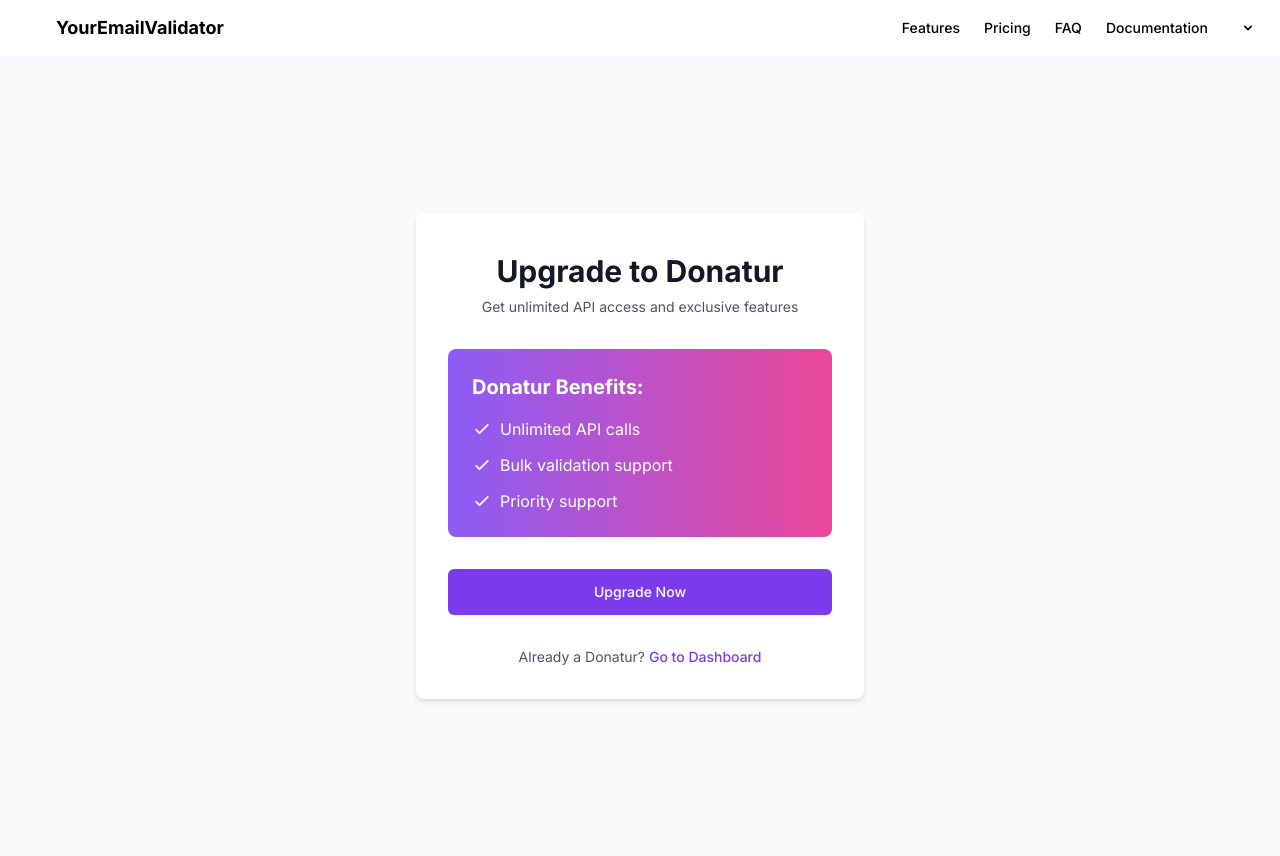
After one commit to tinapyp/YourEmailValidator, a FastAPI app: template templates/pages/donate.html in a window 1280 px wide. The commit adds this page. Run offline with FastAPI, Linux system fonts and the light colour scheme; the template is opened without the code that fills it, so the values that code supplies are empty; parts of the project's set-up code (start-up, migrations or seed data) failed here and were passed over.

Commit message:
add dynamic to button

```diff
--- a/static/css/styles.css
+++ b/static/css/styles.css
@@ -23,6 +23,11 @@ body {
     0 4px 6px -2px rgba(236, 72, 153, 0.05);
 }
 
+.mt-auto a {
+  position: relative;
+  z-index: 999 !important;
+}
+
 #faq details {
   border-bottom: 1px solid #e5e7eb;
 }
--- a/templates/components/support_button.html
+++ b/templates/components/support_button.html
@@ -1,4 +1,4 @@
 <section class="text-center mb-8">
-  <a href="#" style="--pulse-color:#9a58df; --duration:1.5s;" class="inline-flex items-center justify-center px-8 py-3 text-base font-medium text-white bg-purple-500 hover:bg-purple-600 rounded-full shadow-lg shadow-purple-500/25 pulse-border-animation">Support Us</a>
+  <a href="{{ url_for('register') }}" style="--pulse-color:#9a58df; --duration:1.5s;" class="inline-flex items-center justify-center px-8 py-3 text-base font-medium text-white bg-purple-500 hover:bg-purple-600 rounded-full shadow-lg shadow-purple-500/25 pulse-border-animation">Support Us</a>
   <p style="margin-top: 15px;">Build your email list with confidence</p>
 </section>
--- /dev/null
+++ b/templates/pages/donate.html
@@ -0,0 +1,62 @@
+{# templates/pages/donate.html #}
+{% extends 'base.html' %}
+
+{% block title %}
+  Upgrade to Donatur - YourEmailValidator
+{% endblock %}
+
+{% block content %}
+  <div class="min-h-screen flex items-center justify-center bg-gray-50 py-12 px-4 sm:px-6 lg:px-8">
+    <div class="max-w-md w-full space-y-8 bg-white p-8 rounded-lg shadow-md">
+      <div>
+        <h2 class="mt-2 text-center text-3xl font-extrabold text-gray-900">Upgrade to Donatur</h2>
+        <p class="mt-2 text-center text-sm text-gray-600">Get unlimited API access and exclusive features</p>
+      </div>
+
+      {% if error %}
+        <div class="rounded-md bg-red-50 p-4">
+          <div class="flex">
+            <div class="flex-shrink-0">
+              <svg class="h-5 w-5 text-red-400" viewBox="0 0 20 20" fill="currentColor">
+                <path fill-rule="evenodd" d="M10 18a8 8 0 100-16 8 8 0 000 16zM8.707 7.293a1 1 0 00-1.414 1.414L8.586 10l-1.293 1.293a1 1 0 101.414 1.414L10 11.414l1.293 1.293a1 1 0 001.414-1.414L11.414 10l1.293-1.293a1 1 0 00-1.414-1.414L10 8.586 8.707 7.293z" clip-rule="evenodd" />
+              </svg>
+            </div>
+            <div class="ml-3">
+              <p class="text-sm font-medium text-red-800">{{ error }}</p>
+            </div>
+          </div>
+        </div>
+      {% endif %}
+
+      <div class="bg-gradient-to-r from-purple-500 to-pink-500 p-6 rounded-lg text-white">
+        <h3 class="text-xl font-bold mb-4">Donatur Benefits:</h3>
+        <ul class="space-y-3">
+          <li class="flex items-center">
+            <svg class="h-5 w-5 mr-2" fill="none" stroke="currentColor" viewBox="0 0 24 24">
+              <path stroke-linecap="round" stroke-linejoin="round" stroke-width="2" d="M5 13l4 4L19 7" />
+            </svg>Unlimited API calls
+          </li>
+          <li class="flex items-center">
+            <svg class="h-5 w-5 mr-2" fill="none" stroke="currentColor" viewBox="0 0 24 24">
+              <path stroke-linecap="round" stroke-linejoin="round" stroke-width="2" d="M5 13l4 4L19 7" />
+            </svg>Bulk validation support
+          </li>
+          <li class="flex items-center">
+            <svg class="h-5 w-5 mr-2" fill="none" stroke="currentColor" viewBox="0 0 24 24">
+              <path stroke-linecap="round" stroke-linejoin="round" stroke-width="2" d="M5 13l4 4L19 7" />
+            </svg>Priority support
+          </li>
+        </ul>
+      </div>
+
+      <form method="POST" class="mt-8 space-y-6">
+        <button type="submit" class="w-full flex justify-center py-3 px-4 border border-transparent rounded-md shadow-sm text-sm font-medium text-white bg-purple-600 hover:bg-purple-700 focus:outline-none focus:ring-2 focus:ring-offset-2 focus:ring-purple-500">Upgrade Now</button>
+      </form>
+
+      <p class="mt-4 text-center text-sm text-gray-600">
+        Already a Donatur?
+        <a href="{{ url_for('dashboard') }}" class="font-medium text-purple-600 hover:text-purple-500">Go to Dashboard</a>
+      </p>
+    </div>
+  </div>
+{% endblock %}
```
Also changed, not shown: templates/components/pricing.html (+14 -5 lines), templates/macros/cards.html (+11 -6 lines).
